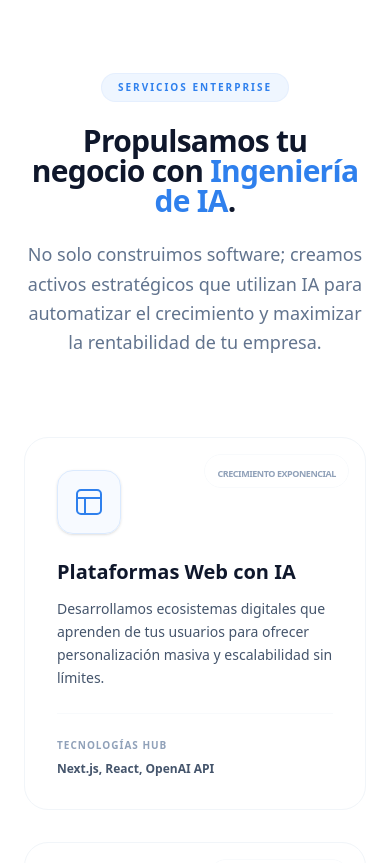
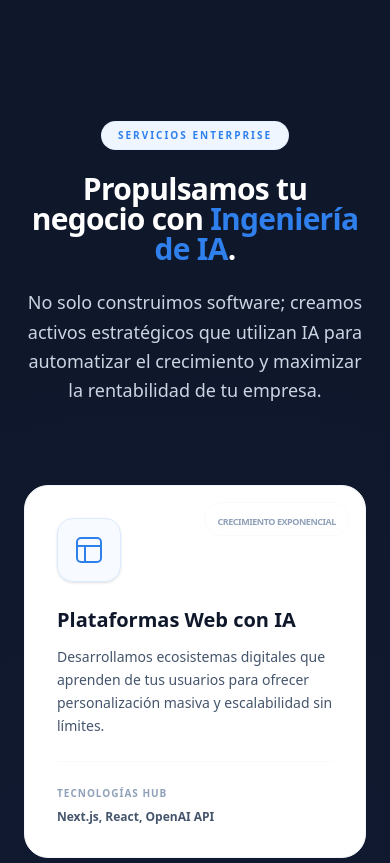
Before and after one commit to Jcpadillam/kairoweb, a React (Vite) app: page / in a window 390 px wide. Shown: the part 4920-5783 px from the top of the page. Built offline with nearby package versions, Linux system fonts and the light colour scheme.

Commit message:
feat: improve Home CRO with focus/rest zones and remove contact section

```diff
--- a/src/components/FeaturedServices.tsx
+++ b/src/components/FeaturedServices.tsx
@@ -117,7 +117,7 @@ export default function FeaturedServices() {
   ];
 
   return (
-    <section id='soluciones' className='bg-white py-24 px-6 relative overflow-hidden'>
+    <section id='soluciones' className='bg-transparent py-24 px-6 relative overflow-hidden'>
       {/* Background Decor */}
       <div className="absolute bottom-0 right-0 w-1/3 h-1/3 bg-blue-50/20 rounded-full blur-[120px] translate-y-1/2 translate-x-1/2 pointer-events-none" />
 
@@ -135,7 +135,7 @@ export default function FeaturedServices() {
             initial={{ opacity: 0, y: 10 }}
             whileInView={{ opacity: 1, y: 0 }}
             viewport={{ once: true }}
-            className='text-3xl md:text-6xl font-black text-slate-900 tracking-tight leading-[1] mb-6'
+            className='text-3xl md:text-6xl font-black text-white tracking-tight leading-[1] mb-6'
           >
             Propulsamos tu negocio <br className="hidden md:block" /> con <span className='text-[#2F80ED]'>Ingeniería de IA</span>.
           </motion.h2>
@@ -144,7 +144,7 @@ export default function FeaturedServices() {
             whileInView={{ opacity: 1, y: 0 }}
             viewport={{ once: true }}
             transition={{ delay: 0.1 }}
-            className='mt-4 text-lg text-slate-500 max-w-2xl mx-auto leading-relaxed'
+            className='mt-4 text-lg text-slate-300 max-w-2xl mx-auto leading-relaxed'
           >
             No solo construimos software; creamos activos estratégicos que utilizan IA para automatizar el crecimiento y maximizar la rentabilidad de tu empresa.
           </motion.p>
--- a/src/components/TargetAudience.tsx
+++ b/src/components/TargetAudience.tsx
@@ -97,7 +97,7 @@ export default function TargetAudience() {
   ];
 
   return (
-    <section id='para-quien' className='bg-white py-24 px-6 relative overflow-hidden'>
+    <section id='para-quien' className='bg-transparent py-24 px-6 relative overflow-hidden'>
       {/* Background Decor (Soft Nexus Orbs) */}
       <div className="absolute top-0 right-0 w-1/3 h-1/3 bg-blue-50/40 rounded-full blur-[120px] -translate-y-1/2 translate-x-1/2 pointer-events-none" />
       <div className="absolute bottom-0 left-0 w-1/4 h-1/4 bg-blue-50/20 rounded-full blur-[100px] translate-y-1/2 -translate-x-1/2 pointer-events-none" />
--- a/src/pages/Home.tsx
+++ b/src/pages/Home.tsx
@@ -1,5 +1,4 @@
 import FeaturedServices from "../components/FeaturedServices";
-import FinalCTA from "../components/FinalCTA";
 import KairoHero from "../components/KairoHero";
 import OurApproach from "../components/OurApproach";
 import RecentProjects from "../components/RecentProjects";
@@ -64,21 +63,30 @@ export default function Home() {
                 {/* Contenido principal */}
                 <div className="w-full">
                     <KairoHero />
-                    <div id="audience">
+
+                    {/* Zona de Descanso: Background Gris Suave */}
+                    <div id="audience" className="bg-slate-50/50">
                         <TargetAudience />
                     </div>
+
                     <div id="approach">
                         <OurApproach />
                     </div>
-                    <div id="services">
+
+                    {/* Zona de Foco: Background Premium Oscuro/Gradiente */}
+                    <div id="services" className="bg-slate-900 py-12 relative overflow-hidden">
+                        {/* Decorative background for the focus zone */}
+                        <div className="absolute inset-0 opacity-30">
+                            <div className="absolute top-0 left-0 w-full h-full bg-[radial-gradient(circle_at_50%_50%,rgba(47,128,237,0.1),transparent_70%)]" />
+                        </div>
                         <FeaturedServices />
                     </div>
+
                     <div id="projects">
                         <RecentProjects />
                     </div>
-                    <div id="contact">
-                        <FinalCTA />
-                    </div>
+
+                    {/* Contact section removed as requested */}
                 </div>
             </section>
         </div>
```
